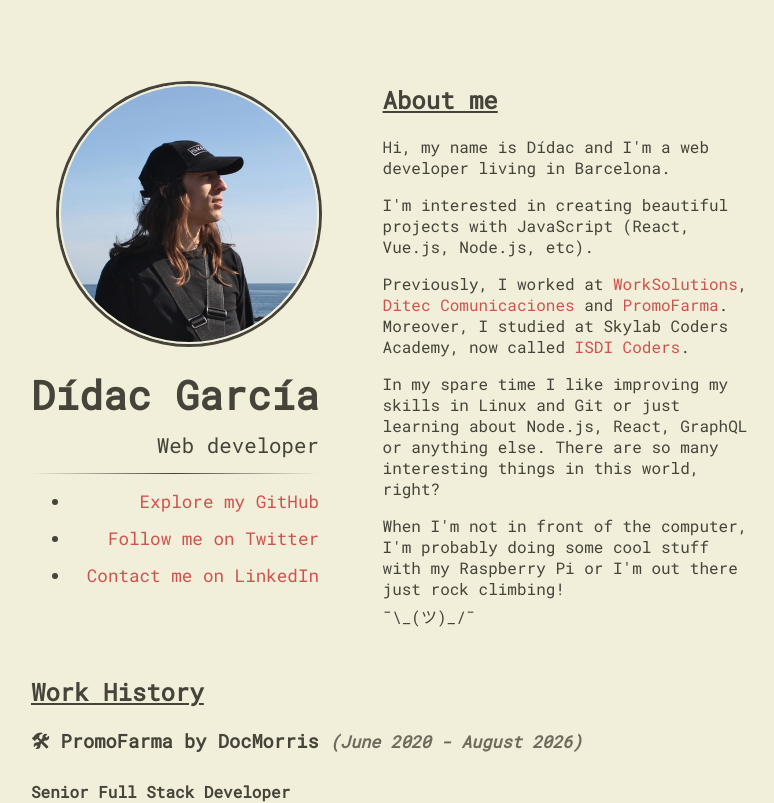
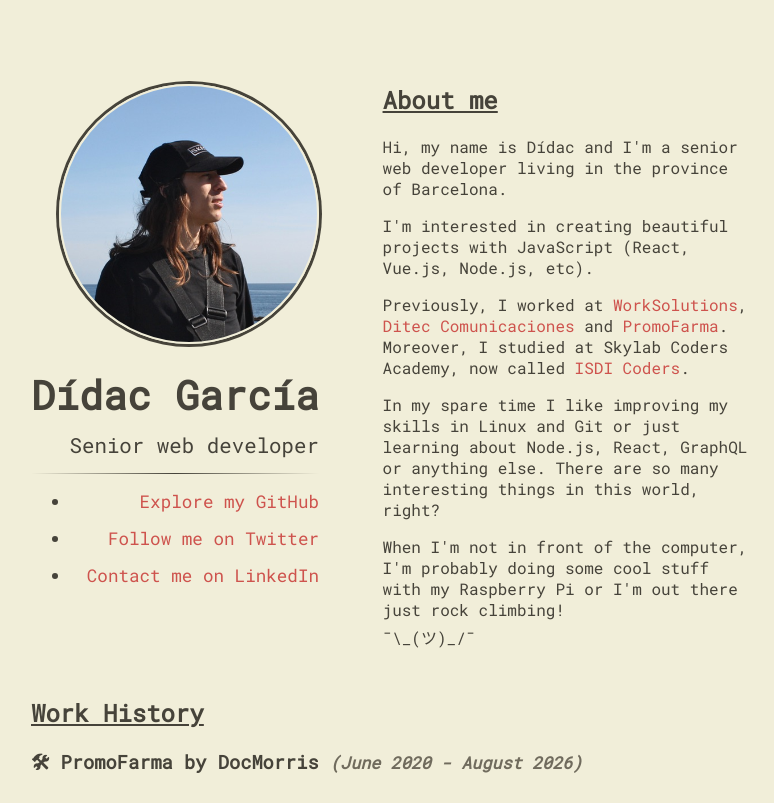
Before and after one commit to didaquis/didaquis.github.io, a Next.js app: page / in a window 1280 px wide. Shown: the top 803 px of the page, without its empty margins (247-1021 px from the left). Built offline with nearby package versions, Linux system fonts and the light colour scheme; some icons are missing.

Commit message:
Update tagline to senior web developer and adjust stacks and location

```diff
--- a/components/AboutMe.js
+++ b/components/AboutMe.js
@@ -2,7 +2,7 @@ const AboutMe = () => (
 	<main>
 		<section>
 			<h2>About me</h2>
-			<p>Hi, my name is Dídac and I'm a web developer living in Barcelona.</p>
+			<p>Hi, my name is Dídac and I'm a senior web developer living in the province of Barcelona.</p>
 			<p>I'm interested in creating beautiful projects with JavaScript (React, Vue.js, Node.js, etc).</p>
 			<p>Previously, I worked at <a href="https://worksolutions.es" target="_blank" rel="noopener noreferrer" title="WorkSolutions">WorkSolutions</a>, <a href="https://ditec.es" target="_blank" rel="noopener noreferrer" title="Ditec Comunicaciones">Ditec Comunicaciones</a> and <a href="https://www.promofarma.com" target="_blank" rel="noopener noreferrer" title="PromoFarma">PromoFarma</a>. Moreover, I studied at Skylab Coders Academy, now called <a href="https://isdicoders.com" target="_blank" rel="noopener noreferrer" title="ISDI Coders">ISDI Coders</a>.</p>
 			<p>In my spare time I like improving my skills in Linux and Git or just learning about Node.js, React, GraphQL or anything else. There are so many interesting things in this world, right?</p>
--- a/components/Header.js
+++ b/components/Header.js
@@ -2,7 +2,7 @@ import Head from 'next/head'
 
 const Header = () => (
 	<Head>
-		<title>Dídac García &#8226; Web developer</title>
+		<title>Dídac García &#8226; Senior web developer</title>
 		<link rel="apple-touch-icon" href="/favicon.png" sizes="254x254" />
 		<link rel="icon" sizes="20x20 32x32 48x48 64x64 128x128 254x254" href="/favicon.ico" />
 		<link rel="icon" sizes="254x254" href="/favicon.png" />
@@ -10,26 +10,26 @@ const Header = () => (
 		<link rel="canonical" href="https://didaquis.github.io" />
 
 		<meta name="author" content="Dídac García" />
-		<meta name="description" content="Web developer" />
+		<meta name="description" content="Senior web developer" />
 
 		{
 			// Open Graph tags
 		}
 		<meta property="og:type" content="website" />
-		<meta property="og:title" content="Dídac García &#8226; Web developer" />
+		<meta property="og:title" content="Dídac García &#8226; Senior web developer" />
 		<meta property="og:url" content="https://didaquis.github.io" />
 		<meta property="og:image" content="https://didaquis.github.io/images/portrait.jpg" />
-		<meta property="og:description" content="My name is Dídac and I'm a web developer" />
-		<meta property="og:site_name" content="Dídac García &#8226; Web developer" />
+		<meta property="og:description" content="My name is Dídac and I'm a senior web developer" />
+		<meta property="og:site_name" content="Dídac García &#8226; Senior web developer" />
 
 		{
 			// Twitter Card tags
 		}
 		<meta name="twitter:card" content="summary" />
-		<meta name="twitter:title" content="Dídac García &#8226; Web developer" />
+		<meta name="twitter:title" content="Dídac García &#8226; Senior web developer" />
 		<meta name="twitter:site" content="didaquis" />
 		<meta name="twitter:url" content="https://didaquis.github.io" />
-		<meta name="twitter:description" content="My name is Dídac and I'm a web developer" />
+		<meta name="twitter:description" content="My name is Dídac and I'm a senior web developer" />
 		<meta name="twitter:image:src" content="https://didaquis.github.io/images/portrait.jpg" />
 	</Head>
 )
--- a/components/MyCard.js
+++ b/components/MyCard.js
@@ -4,7 +4,7 @@ const MyCard = () => (
 			<span className="logo"></span>
 		</div>
 		<div className="author-container"><h1>Dídac García</h1></div>
-		<div className="tagline-container"><p>Web developer</p></div>
+		<div className="tagline-container"><p>Senior web developer</p></div>
 		<hr />
 		<ul className="fa-ul main-list">
 			<li className="main-list-item">
--- a/components/WorkHistory.js
+++ b/components/WorkHistory.js
@@ -4,12 +4,12 @@ const WorkHistory = () => (
 		<article>
 			<h3>🛠 PromoFarma by DocMorris <span>(June 2020 - August 2026)</span></h3>
 			<h4>Senior Full Stack Developer</h4>
-			<p>Spain's leading ecommerce marketplace for health, beauty and personal care products. I led the technical side of a web application used for years by clients in several countries, from its architecture to production, and owned the GraphQL layer and the web clients within a multi-year migration from a PHP monolith to microservices (Vue.js, TypeScript, Node.js, NestJS, GraphQL, Apollo and Jest, running on Docker, Kubernetes, GitLab CI and DataDog over AWS and Google Cloud Platform). I also mentored junior developers and drove the adoption of AI-assisted development in the team, designing agents, skills and automation routines with Claude Code</p>
+			<p>Spain's leading ecommerce marketplace for health, beauty and personal care products. I led the technical side of a web application used for years by clients in several countries, from its architecture to production, and owned the GraphQL layer and the web clients within a multi-year migration from a PHP monolith to microservices (Vue.js, TypeScript, Node.js, NestJS, GraphQL, Apollo, Jest and Vitest, running on Docker, Kubernetes, GitLab CI and DataDog over AWS and Google Cloud Platform). I also mentored junior developers and drove the adoption of AI-assisted development in the team, designing agents, skills and automation routines with Claude Code</p>
 		</article>
 		<article>
 			<h3>🛠 Ditec Comunicaciones <span>(April 2018 - June 2020)</span></h3>
 			<h4>Full Stack Developer and Software Team Lead</h4>
-			<p>Integrated audiovisual solutions for operating rooms and digital medical environments. I took over the software department, with final responsibility for the development team and for everything that reached production. I designed and built the web applications that control the audiovisual equipment of an operating room (cameras, microphones and screens) and support recording, streaming and video conferencing, with Node.js, Express, Socket.IO, React, Sequelize and MySQL. I introduced Scrum in the team and set up a continuous integration system that validated every change against real audiovisual hardware</p>
+			<p>Integrated audiovisual solutions for operating rooms and digital medical environments. I took over the software department, with final responsibility for the development team and for everything that reached production. I designed and built the web applications that control the audiovisual equipment of an operating room (cameras, microphones and screens) and support recording, streaming and video conferencing, with Node.js, Express, EJS, Socket.IO, React, Sequelize, Jasmine and MySQL. I introduced Scrum in the team and set up a continuous integration system that validated every change against real audiovisual hardware</p>
 		</article>
 		<article>
 			<h3>🛠 WorkSolutions <span>(December 2014 - January 2018)</span></h3>
```
